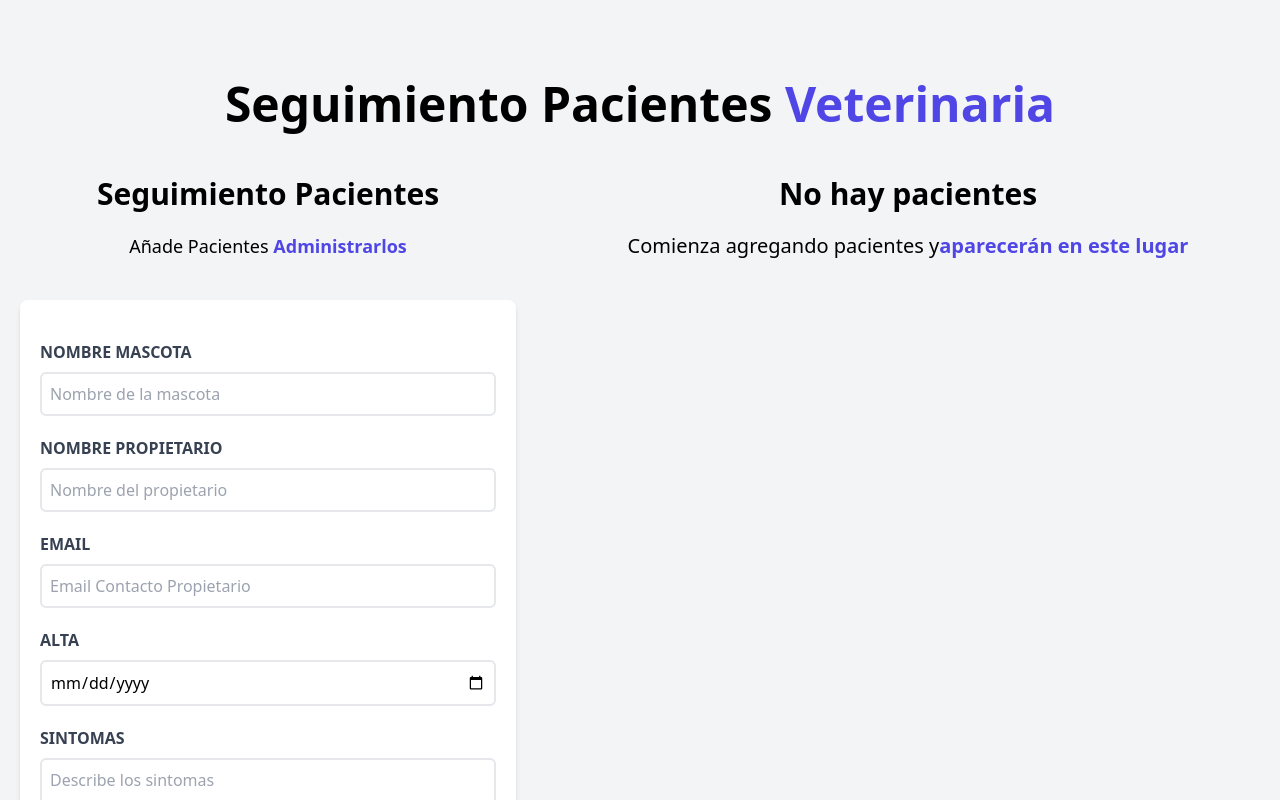
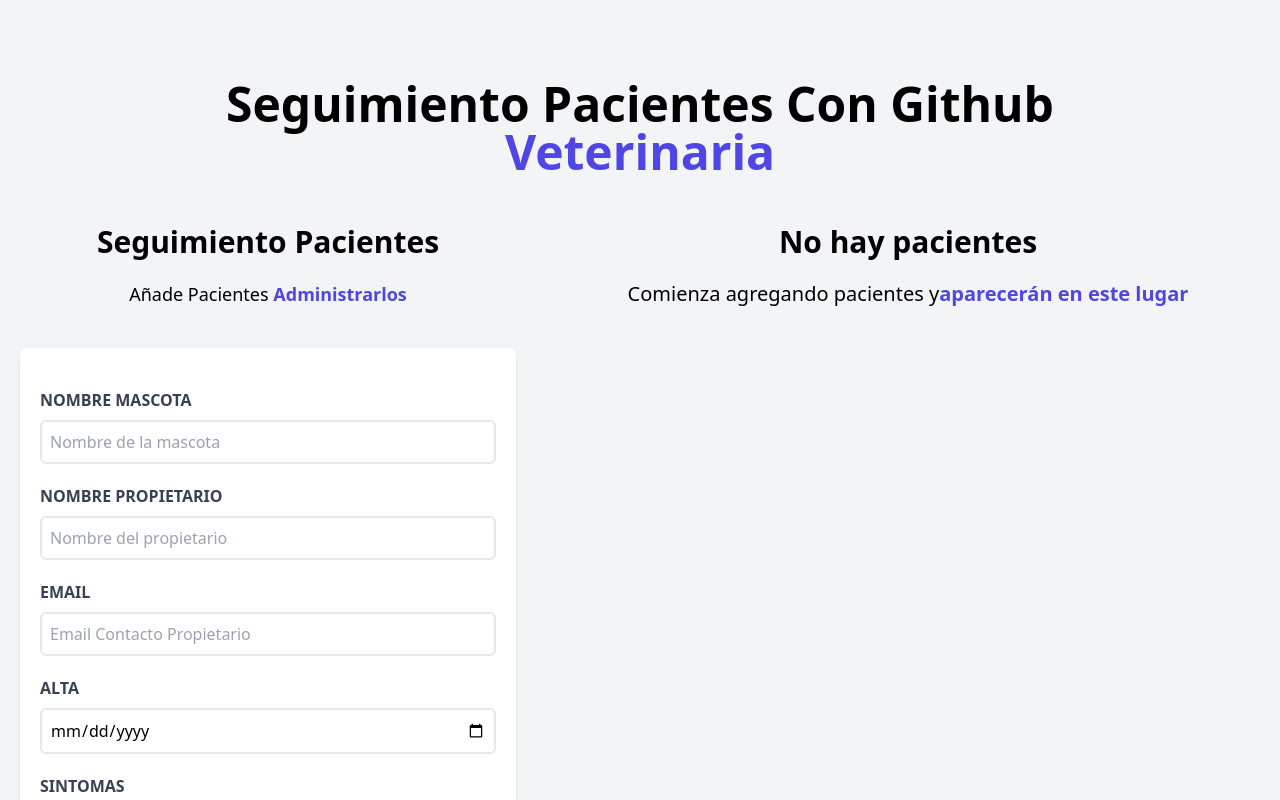
Before and after one commit to AlexxcelerateDev/citas-react_vite, a React (Vite) app: page / in a window 1280 px wide. Shown: the top 800 px of the page. Built offline with nearby package versions, Linux system fonts and the light colour scheme.

Commit message:
nuevoo branch

```diff
--- a/src/components/Header.jsx
+++ b/src/components/Header.jsx
@@ -1,7 +1,7 @@
 function Header(){
     return (
         <h1 className="font-black text-5xl text-center md:w-2/3 mx-auto">
-                Seguimiento Pacientes {""}
+                Seguimiento Pacientes {""} Con Github {''}
                 <span className="text-indigo-600">Veterinaria</span>
         </h1>
 
```
